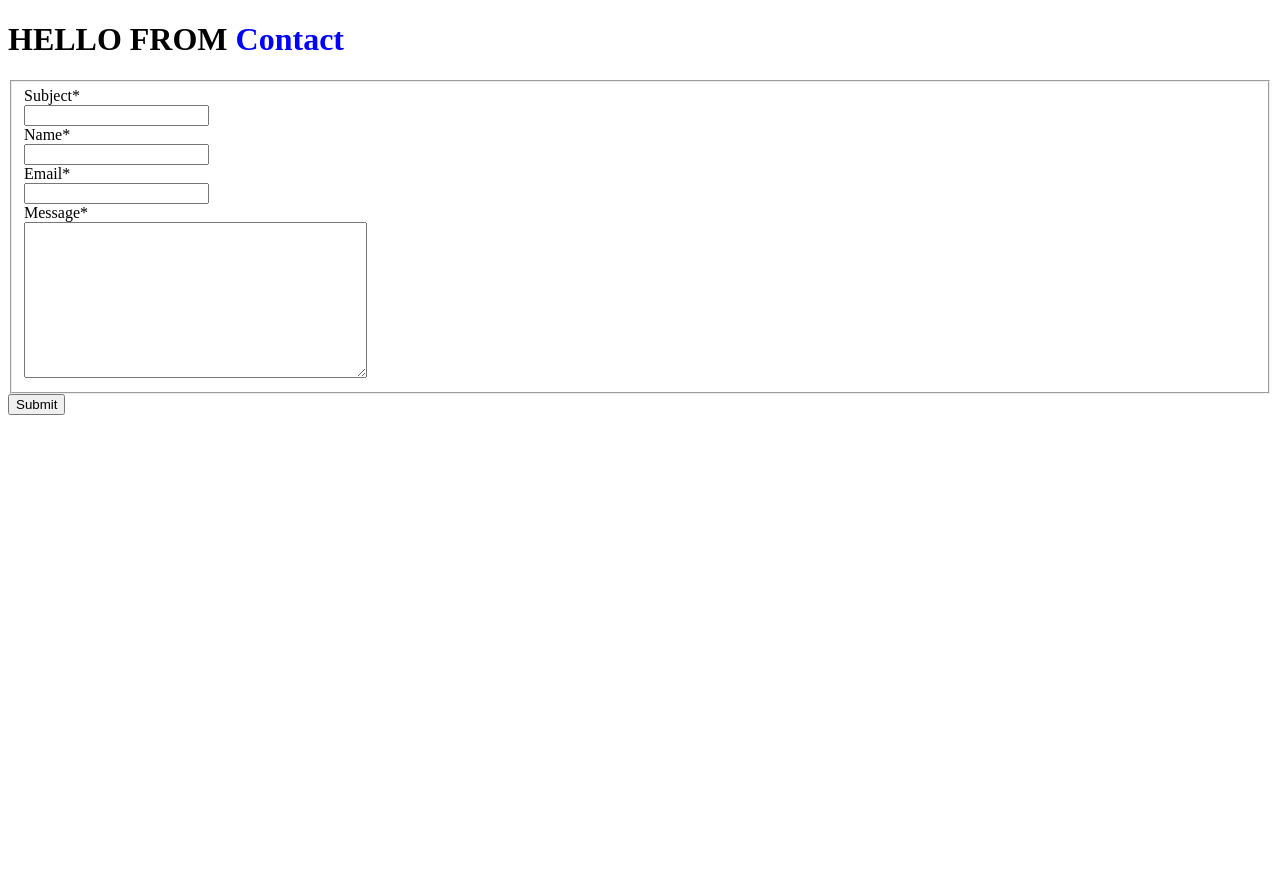
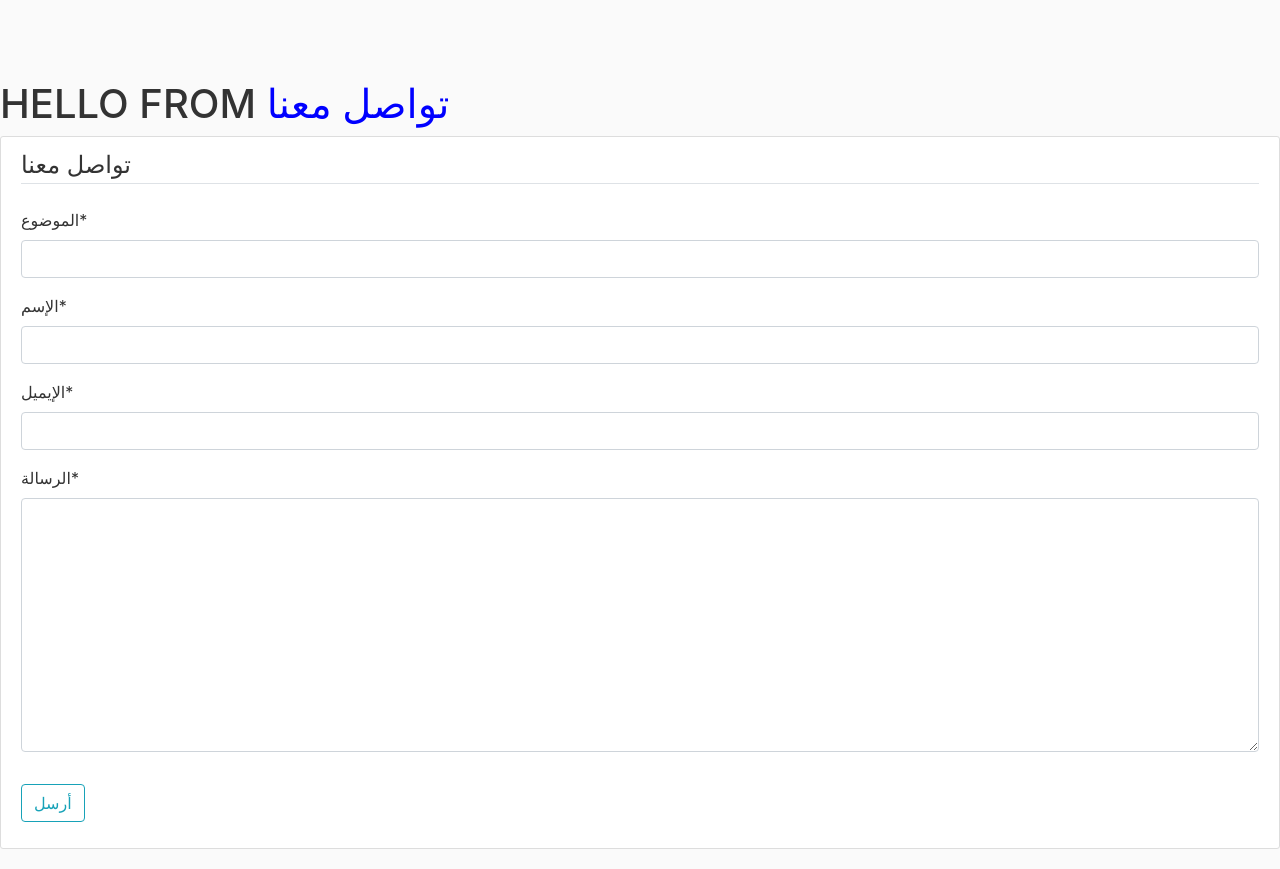
Before and after one commit to alaref-codes/Student_Union, a Django app: page /contact/ in a window 1280 px wide. Before the commit the page ends 415 px from the top, so only its background shows below. Run offline with Django 3.2, Linux system fonts and the light colour scheme; some libraries are stand-ins or nearby versions.

Commit message:
Added some styling and more

```diff
--- a/my_posts.json
+++ b/my_posts.json
@@ -1,6 +1,6 @@
-[{"description": "اعلان هام", "images": ["https://scontent.ftip3-1.fna.fbcdn.net/v/t1.0-1/p240x240/34382441_644759719201532_9089226773542993920_o.png?_nc_cat=108&ccb=3&_nc_sid=dbb9e7&efg=eyJpIjoiYiJ9&_nc_ohc=YLN3RERMckkAX94-H8e&_nc_ht=scontent.ftip3-1.fna&_nc_tp=30&oh=40a15054499d38bfce5dc2e3fedd407e&oe=6064C4C5", "https://scontent.ftip3-2.fna.fbcdn.net/v/t1.0-0/cp0/e15/q65/s320x320/156387380_1398832310460932_7377271531710281401_o.jpg?_nc_cat=101&ccb=3&_nc_sid=110474&efg=eyJpIjoiYiJ9&_nc_ohc=VyBR-SW7pa4AX8Q6KGI&_nc_ht=scontent.ftip3-2.fna&tp=9&oh=b40d6a861b79722c021f1d112b145387&oe=6064D156"], "post_url": "https://www.facebook.com/story.php?story_fbid=2870245736579579&id=1524261887844644", "external_links": []},
+[{"description": "اعلان هام", "images": ["https://scontent.fmji1-1.fna.fbcdn.net/v/t1.0-1/p240x240/34382441_644759719201532_9089226773542993920_o.png?_nc_cat=108&ccb=3&_nc_sid=dbb9e7&efg=eyJpIjoiYiJ9&_nc_ohc=YLN3RERMckkAX-pXJvR&_nc_ht=scontent.fmji1-1.fna&_nc_tp=30&oh=b92246b2d00bd9b7fe0c465a7e3685da&oe=6064C4C5", "https://scontent.fmji1-1.fna.fbcdn.net/v/t1.0-0/cp0/e15/q65/s320x320/156387380_1398832310460932_7377271531710281401_o.jpg?_nc_cat=101&ccb=3&_nc_sid=110474&efg=eyJpIjoiYiJ9&_nc_ohc=pbjie7-Y9jkAX9XgGGO&_nc_ht=scontent.fmji1-1.fna&tp=9&oh=ac5ad3e00417513d53806fa786d9504f&oe=6064D156"], "post_url": "https://www.facebook.com/story.php?story_fbid=2870245736579579&id=1524261887844644", "external_links": []},
 {"description": "زملائنا طلبة الكلية الأعزاء ✨✨\n ابشروا بما يسركم 😉 في الساعات القليلة القادمة\n #اتحادطلبةكليةالتقنيةالالكترونية", "images": [], "post_url": "https://www.facebook.com/story.php?story_fbid=2868807493390070&id=1524261887844644", "external_links": []},
 {"description": "في ختام مسابقتنا لهذا الاسبوع  الجواب الصحيح للسؤال ✨ هو  48  استقبلنا عدد كبير من المشاركات من طلبة الكلية   و الفائزة هي زميلتنا هبة جمال رمضان ✨ الف مبروك 🎉🎉 #اتحاد_طلبة_كلية_التقنية_الإلكترونية #المسابقة_الاسبوعية", "images": [], "post_url": "https://www.facebook.com/story.php?story_fbid=2867612653509554&id=1524261887844644", "external_links": []},
-{"description": "المسابقة تنتهي الساعة 9 مساءً والاجابة تكون عن طريق رسائل الصفحة كالعادة ومرفقة بالاسم.\n يلا انطلقو😉", "images": ["https://scontent.ftip3-1.fna.fbcdn.net/v/t1.0-0/cp0/e15/q65/s261x260/154773728_2867525503518269_2606320992968188401_o.jpg?_nc_cat=103&ccb=3&_nc_sid=110474&efg=eyJpIjoiYiJ9&_nc_ohc=7FpXmLPFgZkAX_sZlkF&tn=Cyw--Hlr2RkXfzML&_nc_ht=scontent.ftip3-1.fna&tp=9&oh=f18c28165f8e41bb460b63646745dd02&oe=60634B48"], "post_url": "https://www.facebook.com/story.php?story_fbid=2867525610184925&id=1524261887844644", "external_links": []},
-{"description": "انتظرونا بعد اقل من ساعة✨", "images": ["https://scontent.ftip3-2.fna.fbcdn.net/v/t1.0-0/cp0/e15/q65/s261x260/154965462_2867504443520375_5129616373530031730_n.jpg?_nc_cat=110&ccb=3&_nc_sid=110474&efg=eyJpIjoiYiJ9&_nc_ohc=BXTsEsHMWS0AX8jwO5m&_nc_ht=scontent.ftip3-2.fna&tp=9&oh=c8bb0ad34b0c7ce7ce2bf4e226d6d796&oe=6064737B"], "post_url": "https://www.facebook.com/story.php?story_fbid=2867504516853701&id=1524261887844644", "external_links": []}
+{"description": "المسابقة تنتهي الساعة 9 مساءً والاجابة تكون عن طريق رسائل الصفحة كالعادة ومرفقة بالاسم.\n يلا انطلقو😉", "images": ["https://scontent.fmji1-1.fna.fbcdn.net/v/t1.0-0/cp0/e15/q65/s261x260/154773728_2867525503518269_2606320992968188401_o.jpg?_nc_cat=103&ccb=3&_nc_sid=110474&efg=eyJpIjoiYiJ9&_nc_ohc=5C7roQ7j3QwAX87x1m1&tn=Cyw--Hlr2RkXfzML&_nc_ht=scontent.fmji1-1.fna&tp=9&oh=61037147365ac359a135287bce5b3079&oe=60673FC8"], "post_url": "https://www.facebook.com/story.php?story_fbid=2867525610184925&id=1524261887844644", "external_links": []},
+{"description": "انتظرونا بعد اقل من ساعة✨", "images": ["https://scontent.fmji1-1.fna.fbcdn.net/v/t1.0-0/cp0/e15/q65/s261x260/154965462_2867504443520375_5129616373530031730_n.jpg?_nc_cat=110&ccb=3&_nc_sid=110474&efg=eyJpIjoiYiJ9&_nc_ohc=WHCtpSoEExwAX8tZiDQ&_nc_ht=scontent.fmji1-1.fna&tp=9&oh=9dbc19fe6a915296dc52154a7bfdff9a&oe=606867FB"], "post_url": "https://www.facebook.com/story.php?story_fbid=2867504516853701&id=1524261887844644", "external_links": []}
 ]
--- a/student_app/forms.py
+++ b/student_app/forms.py
@@ -2,7 +2,7 @@ from django import forms
 
 
 class ContactForm(forms.Form):
-    subject = forms.CharField(max_length=100)
-    name = forms.CharField(max_length=100)
-    email = forms.EmailField()
-    message = forms.CharField(widget=forms.Textarea)
+    subject = forms.CharField(max_length=100, label='الموضوع',empty_value=str())
+    name = forms.CharField(max_length=100, label='الإسم')
+    email = forms.EmailField(label='الإيميل')
+    message = forms.CharField(widget=forms.Textarea,label='الرسالة')
--- /dev/null
+++ b/student_app/static/student_app/main.css
@@ -0,0 +1,13 @@
+body {
+  background: #fafafa;
+  color: #333333;
+  margin-top: 5rem;
+}
+
+.content-section {
+  background: #ffffff;
+  padding: 10px 20px;
+  border: 1px solid #dddddd;
+  border-radius: 3px;
+  margin-bottom: 20px;
+}
--- /dev/null
+++ b/student_app/templates/student_app/base.html
@@ -0,0 +1,23 @@
+{% load static %}
+<!DOCTYPE html>
+<html>
+<head>
+
+    <!-- Required meta tags -->
+    <meta charset="utf-8">
+    <meta name="viewport" content="width=device-width, initial-scale=1, shrink-to-fit=no">
+
+    <!-- Bootstrap CSS -->
+    <link rel="stylesheet" href="https://maxcdn.bootstrapcdn.com/bootstrap/4.0.0/css/bootstrap.min.css" integrity="sha384-Gn5384xqQ1aoWXA+058RXPxPg6fy4IWvTNh0E263XmFcJlSAwiGgFAW/dAiS6JXm" crossorigin="anonymous">
+    <link rel="stylesheet" type="text/css" href="{% static 'student_app/main.css' %}">
+</head>
+<body>
+
+    {% block content %}{% endblock %}
+
+
+    <script src="https://code.jquery.com/jquery-3.2.1.slim.min.js" integrity="sha384-KJ3o2DKtIkvYIK3UENzmM7KCkRr/rE9/Qpg6aAZGJwFDMVNA/GpGFF93hXpG5KkN" crossorigin="anonymous"></script>
+    <script src="https://cdnjs.cloudflare.com/ajax/libs/popper.js/1.12.9/umd/popper.min.js" integrity="sha384-ApNbgh9B+Y1QKtv3Rn7W3mgPxhU9K/ScQsAP7hUibX39j7fakFPskvXusvfa0b4Q" crossorigin="anonymous"></script>
+    <script src="https://maxcdn.bootstrapcdn.com/bootstrap/4.0.0/js/bootstrap.min.js" integrity="sha384-JZR6Spejh4U02d8jOt6vLEHfe/JQGiRRSQQxSfFWpi1MquVdAyjUar5+76PVCmYl" crossorigin="anonymous"></script>
+</body>
+</html>
--- a/student_app/templates/student_app/contact.html
+++ b/student_app/templates/student_app/contact.html
@@ -1,18 +1,17 @@
-
-<!DOCTYPE html>
-<html>
-<head>
-    <title>contact</title>
-</head>
-<body>
-    <h1>HELLO FROM <span style="color: blue">Contact</span></h1>
-    {% load crispy_forms_tags %}
-    <form method="post" action="{% url 'student_app:contact' %}">
-        {% csrf_token %}
-        <fieldset>
-            {{ form|crispy }}
-        </fieldset>
-        <button type="submit">Submit</button>
-    </form>
-</body>
-</html>
+{% extends 'student_app/base.html' %}
+{% load crispy_forms_tags %}
+{% block content %}
+    <h1>HELLO FROM <span style="color: blue">تواصل معنا</span></h1>
+    <div class="content-section">
+        <form method="POST">
+            {% csrf_token %}
+            <fieldset class="form-group">
+                <legend class="border-bottom mb-4">تواصل معنا</legend>
+                {{ form|crispy }}
+            </fieldset>
+            <div class="form-group">
+                <button class="btn btn-outline-info" type="submit">أرسل</button>
+            </div>
+        </form>
+    </div>
+{% endblock content %}
--- a/student_app/views.py
+++ b/student_app/views.py
@@ -1,18 +1,16 @@
-from django.shortcuts import render,redirect
-from django.http import HttpResponse
-import json
-import codecs
+from django.shortcuts import render,redirect,reverse
+from django.http import HttpResponse,JsonResponse
+import json,codecs,time,requests
 from django.core.mail import send_mail
 from django.conf import settings
 from django.views.generic import FormView
 from .forms import ContactForm
-from . import main
-
+from .utils import main
+from django.contrib import messages
 
 def index(request):
 
-    main.main()
-
+    main()
     with codecs.open('my_posts.json' , 'r' , 'utf-8') as f:
         feeds = json.load(f)
 
@@ -21,8 +19,8 @@ def index(request):
         }
     return render(request, 'student_app/index.html' ,context)
 
+
 def contact(request):
-
     if request.method == 'POST':
         form = ContactForm(request.POST)
         if form.is_valid():
```
Also changed, not shown: student_app/main.py (deleted, +0 -20 lines), student_app/templates/student_app/index.html (+7 -14 lines), student_app/utils.py (renamed from student_app/FacebookPostsScraper.py, +18 -0 lines), student_app/static/arra.png (deleted), 1 other file.
